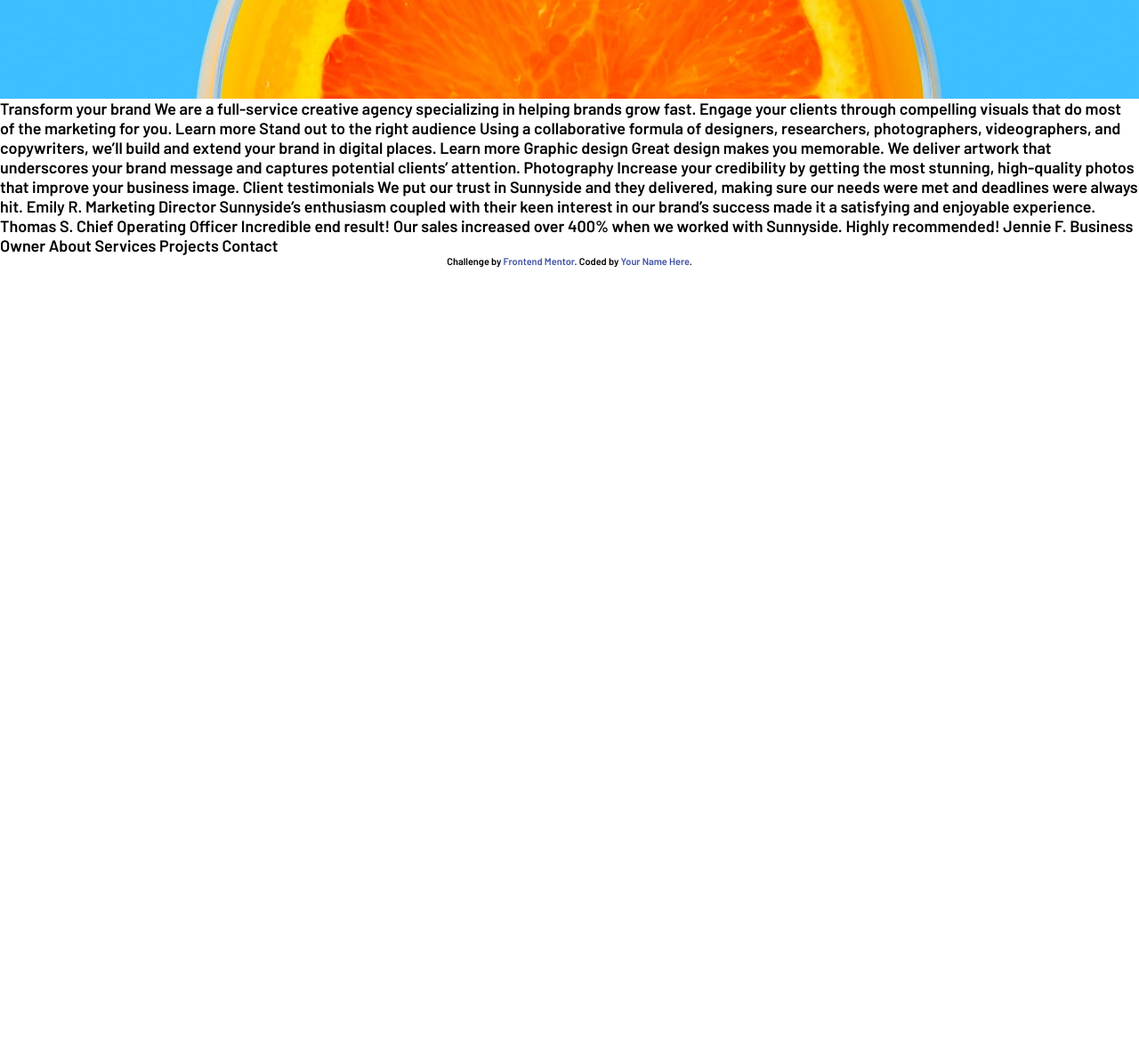
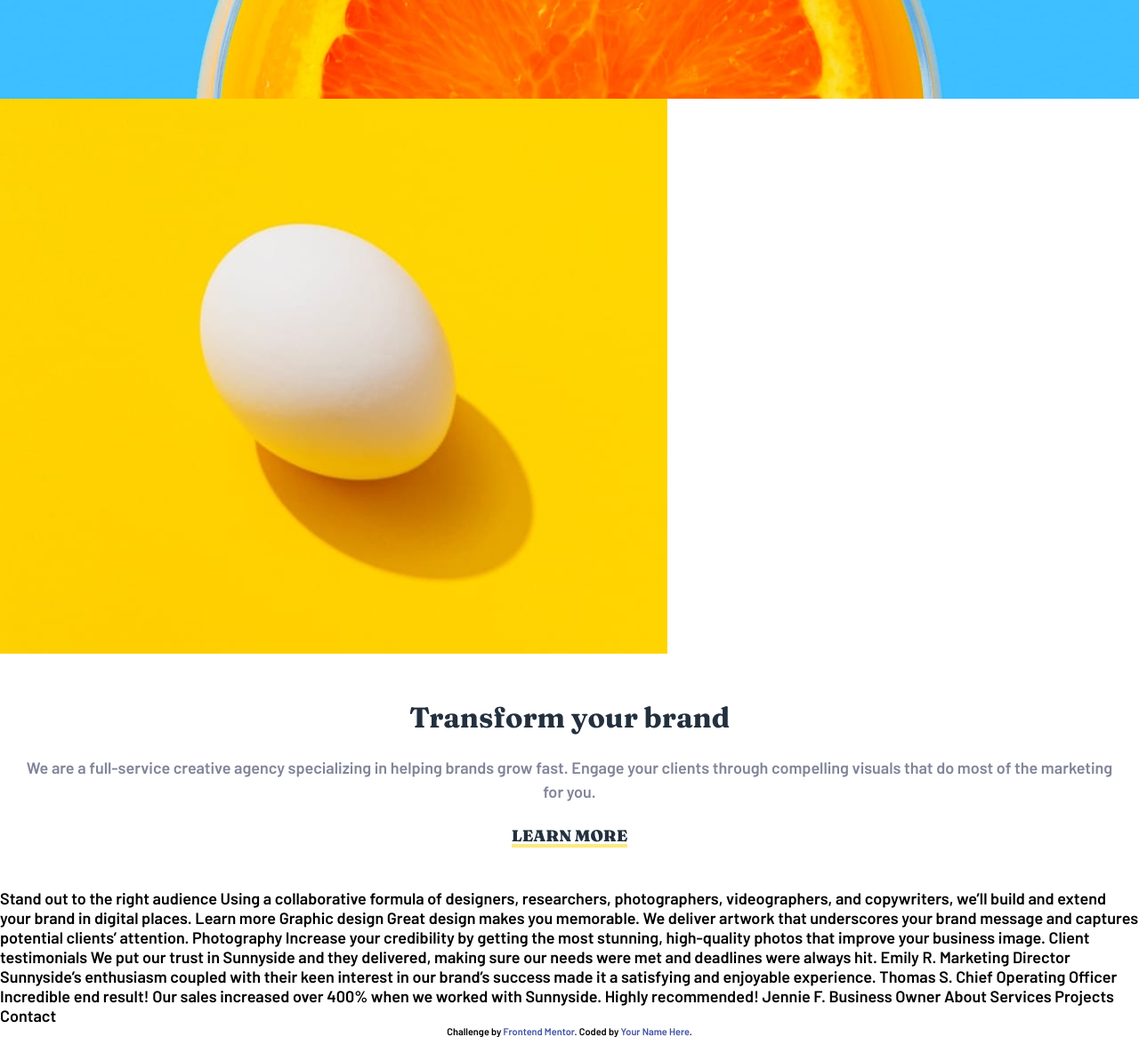
Before and after one commit to guisantosfr/sunnyside-agency-landing-page, a plain HTML site: page index.html in a window 1280 px wide. Shown: the part 689-1855 px from the top of the page at 89% size. Before the commit the page ends 989 px from the top, so only its background shows below. Drawn offline with Linux system fonts and the light colour scheme.

Commit message:
Transform section

```diff
--- a/index.html
+++ b/index.html
@@ -40,13 +40,51 @@
     </div>
   </header>
 
+  <main>
+    <section class="transform">
+      <div class="transform-image">
+        <img src="./images/mobile/image-transform.jpg"/>
+      </div>
 
-  Transform your brand
+      <div class="info">
+        <h2>Transform your brand</h2>
 
-  We are a full-service creative agency specializing in helping brands grow fast.
-  Engage your clients through compelling visuals that do most of the marketing for you.
+        <p>
+          We are a full-service creative agency specializing in helping brands grow fast.
+          Engage your clients through compelling visuals that do most of the marketing for you.
+        </p>
 
-  Learn more
+        <a href="#" class="transform-link">Learn more</a>
+      </div>
+
+    </section>
+
+    <!-- <section class="stand-out">
+
+    </section>
+
+    <section class="services">
+      <div class="graphic-design"></div>
+
+      <div class="photography"></div>
+    </section>
+
+    <section class="testimonials">
+      <div class="testimonial">
+
+      </div>
+
+    </section>
+
+    <section class="gallery">
+
+    </section> -->
+  </main>
+
+  <!-- <footer>
+
+  </footer> -->
+
 
   Stand out to the right audience
 
--- a/styles.css
+++ b/styles.css
@@ -30,6 +30,7 @@ body {
 
 img {
   object-fit: cover;
+  max-width: 100%;
 }
 
 header{
@@ -136,6 +137,45 @@ header{
   color: hsl(228, 45%, 44%);
 }
 
+.info{
+  text-align: center;
+  padding: 3rem 1.5rem;
+}
+
+.info h2{
+  font-family: "Fraunces", serif;
+  font-size: 2rem;
+  color: var(--very-dark-desaturated-blue);
+}
+
+.info p {
+  line-height: 1.5;
+  color: var(--dark-grayish-blue);
+  margin: 1.5rem 0;
+}
+
+.info a {
+  text-transform: uppercase;
+  font-family: "Fraunces", serif;
+  color: var(--very-dark-desaturated-blue);
+  font-weight: 900;
+  position: relative;
+}
+
+.info a::after {
+  content: "";
+  position: absolute;
+  left: 0;
+  bottom: -2px;
+  width: 100%;
+  height: 4px;
+  opacity: .5;
+}
+
+.transform-link::after{
+  background-color: var(--yellow);
+}
+
 /* .barlow-semibold {
     font-family: "Barlow", sans-serif;
     font-weight: 600;
```
